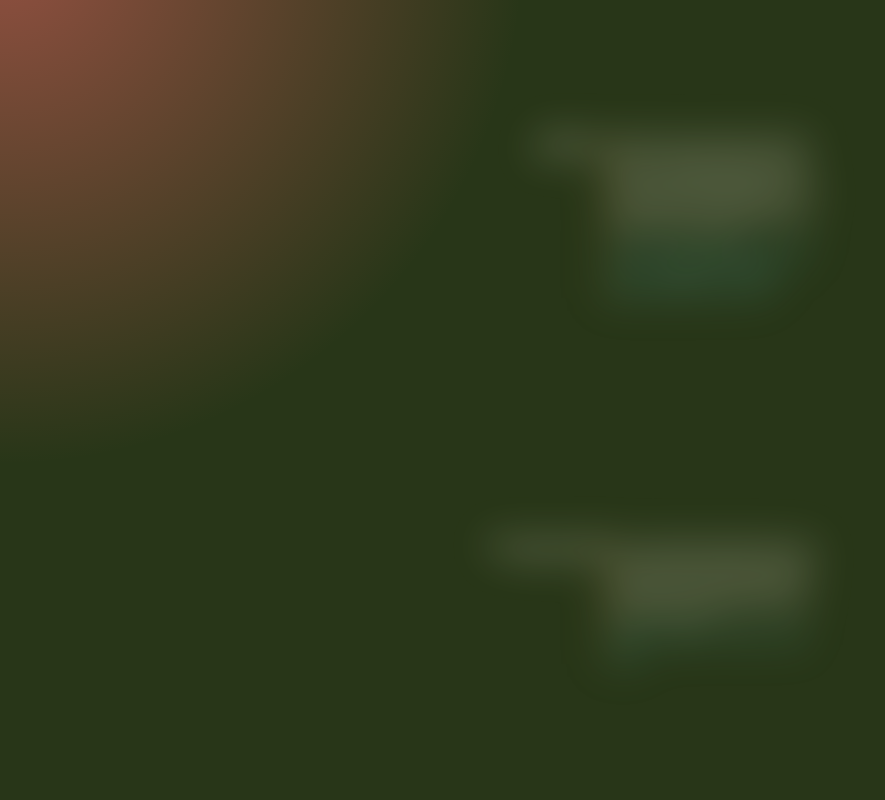
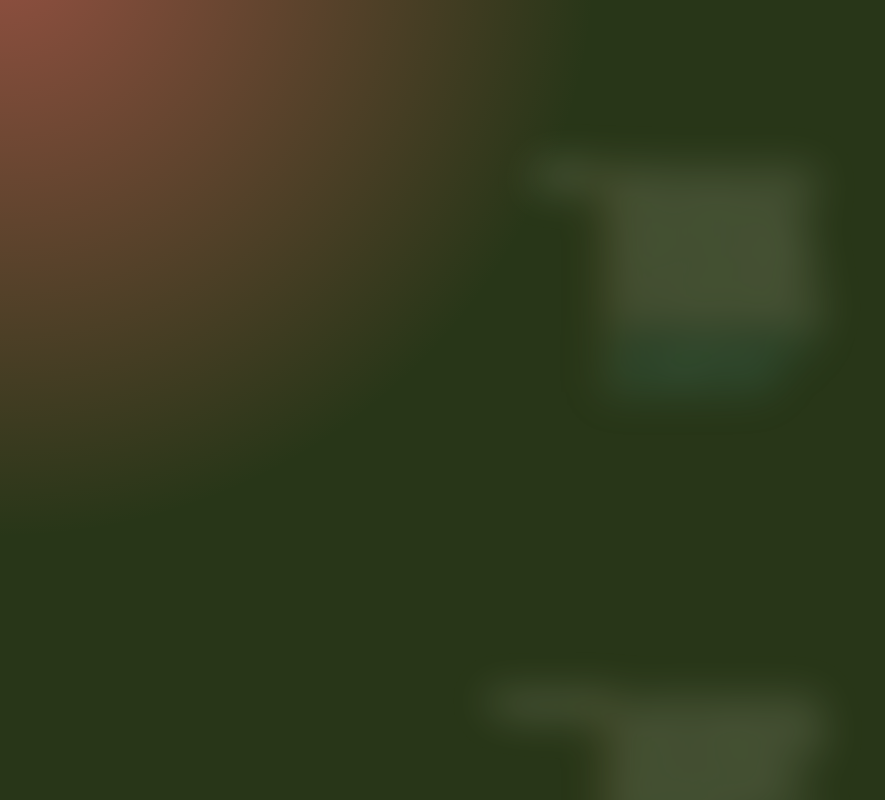
Before and after one commit to EmilJason/emiljasondatuin2024, a React (Vite) app: page / in a window 1280 px wide. Shown: the part 860-1660 px from the top of the page, without its empty margins (0-885 px from the left). Built offline with nearby package versions, Linux system fonts and the light colour scheme.

Commit message:
add poppins font for experience paragraph

```diff
--- a/src/index.css
+++ b/src/index.css
@@ -1,7 +1,9 @@
 @import url("https://fonts.googleapis.com/css2?family=Titillium+Web:ital,wght@0,200;0,300;0,400;0,600;0,700;0,900;1,200;1,300;1,400;1,600;1,700&display=swap");
 @import url("https://fonts.googleapis.com/css2?family=Kanit:ital,wght@0,100;0,200;0,300;0,400;0,500;0,600;0,700;0,800;0,900;1,100;1,200;1,300;1,400;1,500;1,600;1,700;1,800;1,900&display=swap");
+@import url('https://fonts.googleapis.com/css2?family=Poppins:ital,wght@0,100;0,200;0,300;0,400;0,500;0,600;0,700;0,800;0,900;1,100;1,200;1,300;1,400;1,500;1,600;1,700;1,800;1,900&display=swap');
 :root {
   --font-title: "Titillium Web", sans-serif;
+  --font-para: "Poppins", sans-serif;
   --primary-color2: #606c38ff;
   --primary-color1: #283618ff;
   --background-color: #fefae0ff;
@@ -214,6 +216,7 @@
 }
 .company-description p{
   margin-bottom: 1rem;
+  font-family: var(--font-para);
 }
 .company-description::before {
   content: "";
```
